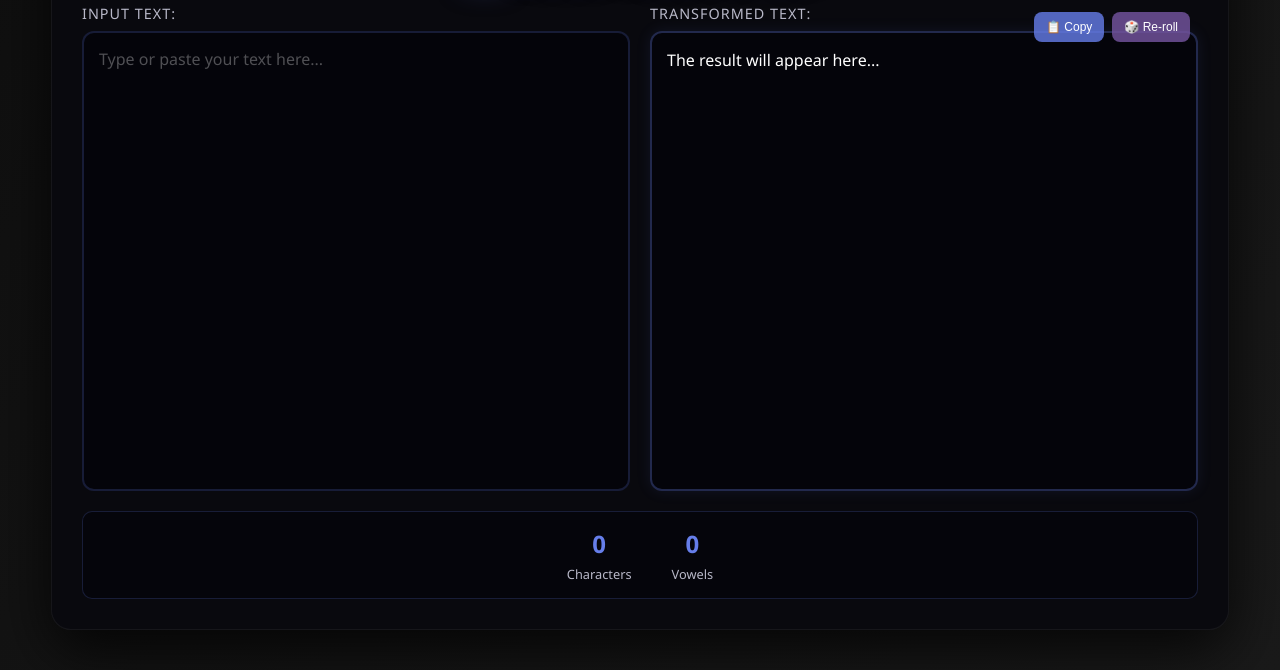
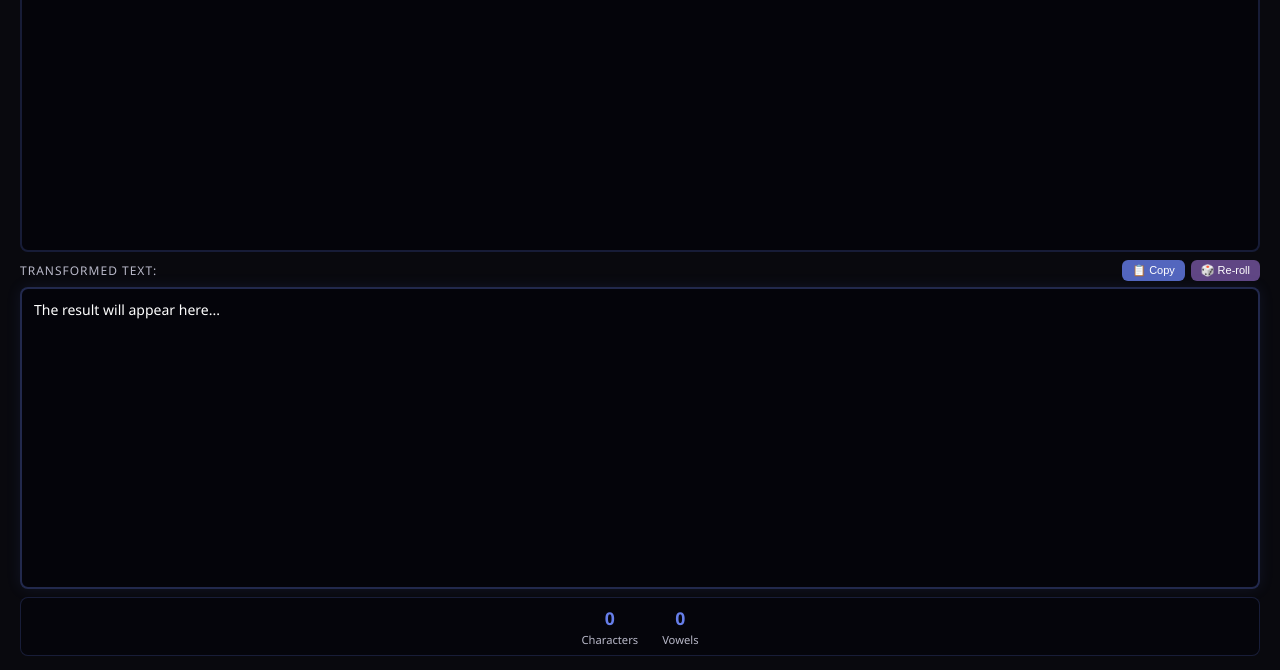
Before and after one commit to Delzon/transformador-de-vocales, a plain HTML site: page index.html in a window 1280 px wide. Shown: the part 130-800 px from the top of the page. Drawn offline with Linux system fonts and the light colour scheme.

Commit message:
Vertical

```diff
--- a/index.html
+++ b/index.html
@@ -19,10 +19,12 @@
             </div>
 
             <div class="output-section">
-                <label for="outputText">Transformed text:</label>
-                <div class="button-group">
-                    <button class="copy-button" onclick="copyToClipboard()">📋 Copy</button>
-                    <button class="reroll-button" onclick="retransform()">🎲 Re-roll</button>
+                <div class="output-label-row">
+                    <label for="outputText">Transformed text:</label>
+                    <div class="button-group">
+                        <button class="copy-button" onclick="copyToClipboard()">📋 Copy</button>
+                        <button class="reroll-button" onclick="retransform()">🎲 Re-roll</button>
+                    </div>
                 </div>
                 <div class="result" id="outputText">The result will appear here...</div>
             </div>
--- a/styles.css
+++ b/styles.css
@@ -4,35 +4,40 @@
     box-sizing: border-box;
 }
 
+html,
+body {
+    height: 100%;
+    overflow: hidden;
+}
+
 body {
     font-family: 'Segoe UI', Tahoma, Geneva, Verdana, sans-serif;
     background: linear-gradient(135deg, #0f0f0f 0%, #1a1a1a 100%);
-    min-height: 100vh;
+    height: 100vh;
     display: flex;
-    align-items: center;
+    align-items: stretch;
     justify-content: center;
-    padding: 20px;
     color: #ffffff;
 }
 
 .container {
     background: rgba(10, 10, 15, 0.98);
     backdrop-filter: blur(10px);
-    padding: 30px;
-    border-radius: 20px;
+    padding: 16px 20px 14px;
+    border-radius: 0;
     box-shadow: 0 20px 60px rgba(0, 0, 0, 0.8);
-    max-width: 1200px;
-    width: 95%;
-    height: 90vh;
+    width: 100%;
+    height: 100vh;
     display: flex;
     flex-direction: column;
-    border: 1px solid rgba(255, 255, 255, 0.05);
+    border: none;
 }
 
 h1 {
     text-align: center;
-    margin-bottom: 20px;
-    font-size: 2em;
+    margin-bottom: 10px;
+    font-size: 1.25em;
+    flex-shrink: 0;
     background: linear-gradient(45deg, #667eea, #764ba2);
     -webkit-background-clip: text;
     -webkit-text-fill-color: transparent;
@@ -41,29 +46,45 @@ h1 {
 }
 
 .content-wrapper {
-    display: grid;
-    grid-template-columns: 1fr 1fr;
-    gap: 20px;
+    display: flex;
+    flex-direction: column;
+    gap: 8px;
     flex: 1;
     min-height: 0;
 }
 
-.input-section, .output-section {
+.input-section,
+.output-section {
     display: flex;
     flex-direction: column;
+    min-height: 0;
+}
+
+.input-section {
+    flex: 1;
+    min-height: 0;
 }
 
 .output-section {
-    position: relative;
+    flex: 1;
+    min-height: 0;
 }
 
 .button-group {
     display: flex;
-    gap: 8px;
-    position: absolute;
-    top: 8px;
-    right: 8px;
-    z-index: 10;
+    gap: 6px;
+    margin-left: auto;
+    flex-shrink: 0;
+}
+
+.output-label-row {
+    display: flex;
+    align-items: center;
+    margin-bottom: 6px;
+}
+
+.output-label-row label {
+    margin-bottom: 0;
 }
 
 .copy-button,
@@ -71,10 +92,10 @@ h1 {
     background: rgba(102, 126, 234, 0.8);
     color: white;
     border: none;
-    border-radius: 8px;
-    padding: 8px 12px;
+    border-radius: 6px;
+    padding: 4px 10px;
     cursor: pointer;
-    font-size: 12px;
+    font-size: 11px;
     transition: all 0.3s ease;
 }
 
@@ -103,33 +124,34 @@ h1 {
 
 label {
     display: block;
-    margin-bottom: 8px;
+    margin-bottom: 6px;
     font-weight: 500;
     color: #b8b8c8;
-    font-size: 0.9em;
+    font-size: 0.75em;
     text-transform: uppercase;
     letter-spacing: 1px;
+    flex-shrink: 0;
 }
 
 textarea {
     width: 100%;
     flex: 1;
-    padding: 15px;
+    padding: 10px 12px;
     border: 2px solid rgba(102, 126, 234, 0.2);
-    border-radius: 12px;
-    font-size: 16px;
+    border-radius: 8px;
+    font-size: 14px;
     background: rgba(5, 5, 10, 0.9);
     color: #ffffff;
     transition: all 0.3s ease;
     resize: none;
     font-family: inherit;
+    min-height: 0;
 }
 
 textarea:focus {
     outline: none;
     border-color: #667eea;
     box-shadow: 0 0 20px rgba(102, 126, 234, 0.3);
-    transform: translateY(-2px);
 }
 
 textarea::placeholder {
@@ -138,13 +160,14 @@ textarea::placeholder {
 
 .result {
     background: rgba(5, 5, 10, 0.9);
-    padding: 15px;
-    border-radius: 12px;
+    padding: 10px 12px;
+    border-radius: 8px;
     flex: 1;
+    min-height: 0;
     border: 2px solid rgba(102, 126, 234, 0.15);
     color: #ffffff;
-    font-size: 16px;
-    line-height: 1.6;
+    font-size: 14px;
+    line-height: 1.5;
     transition: all 0.3s ease;
     white-space: pre-wrap;
     overflow-y: auto;
@@ -158,11 +181,12 @@ textarea::placeholder {
 .stats {
     display: flex;
     justify-content: center;
-    gap: 40px;
-    margin-top: 20px;
-    padding: 15px;
+    gap: 24px;
+    margin-top: 8px;
+    padding: 8px 12px;
+    flex-shrink: 0;
     background: rgba(5, 5, 10, 0.7);
-    border-radius: 10px;
+    border-radius: 8px;
     border: 1px solid rgba(102, 126, 234, 0.2);
 }
 
@@ -171,28 +195,28 @@ textarea::placeholder {
 }
 
 .stat-value {
-    font-size: 1.5em;
+    font-size: 1.1em;
     font-weight: bold;
     color: #667eea;
 }
 
 .stat-label {
-    font-size: 0.8em;
+    font-size: 0.7em;
     color: #b8b8c8;
-    margin-top: 5px;
+    margin-top: 2px;
 }
 
 @media (max-width: 768px) {
     .container {
-        padding: 20px;
-        height: auto;
+        padding: 14px 16px 12px;
+    }
+
+    h1 {
+        font-size: 1.1em;
+        margin-bottom: 8px;
     }
 
     .content-wrapper {
-        grid-template-columns: 1fr;
-    }
-
-    h1 {
-        font-size: 1.5em;
+        gap: 6px;
     }
 }
```
